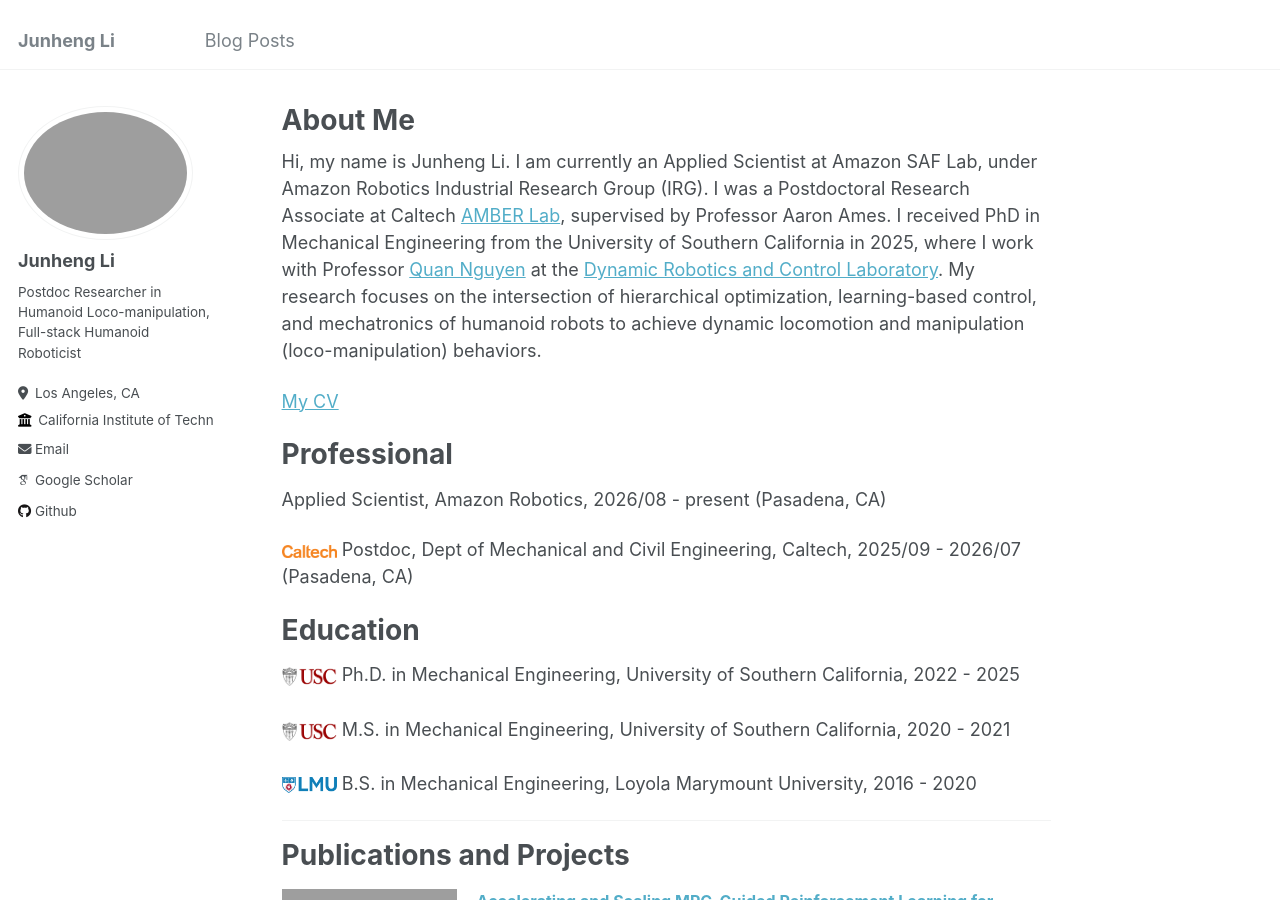
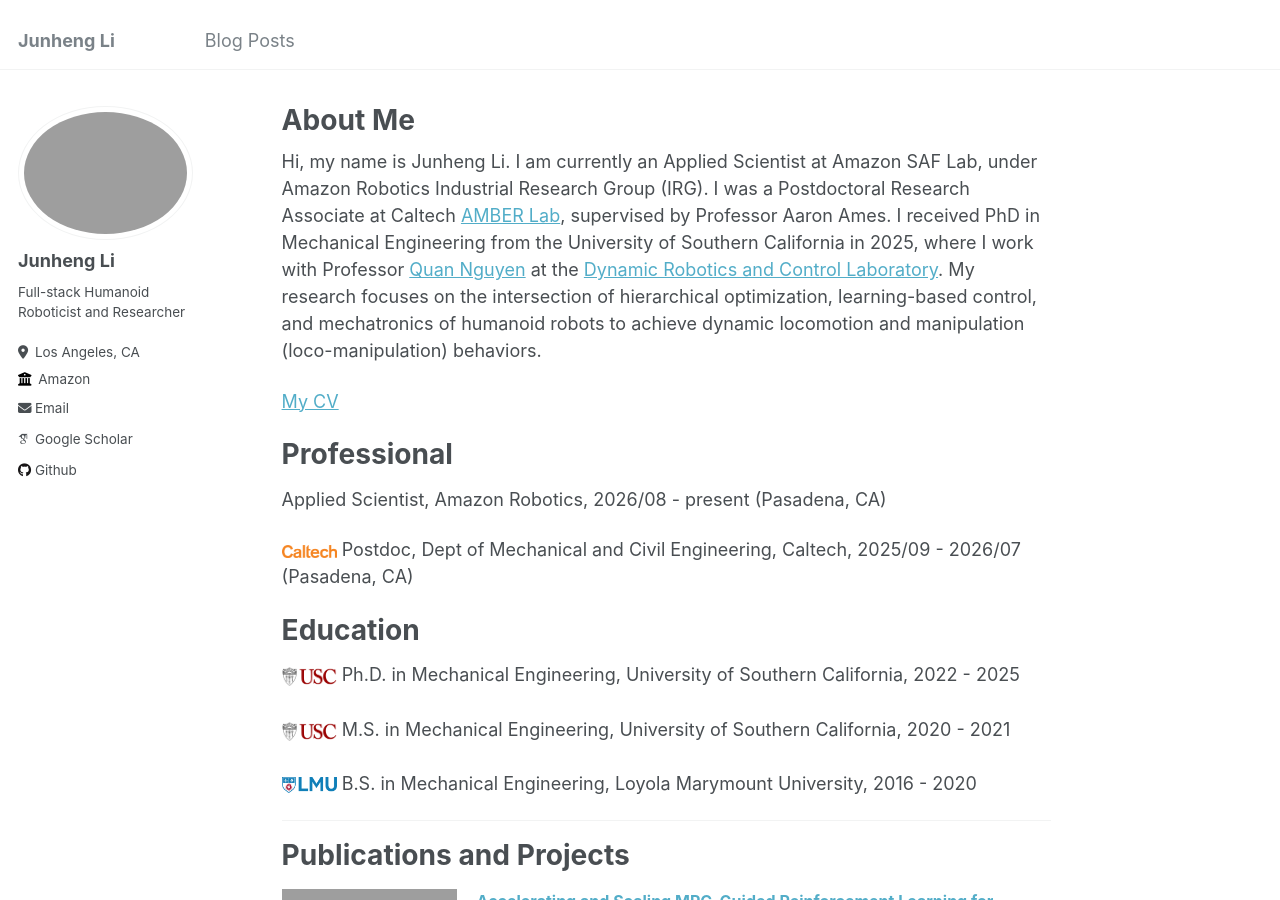
Before and after one commit to junhengl/junhengl.github.io, a Jekyll site: the page built from _pages/about.md, in a window 1280 px wide and 900 px high. Built offline with Jekyll 4.4.1, drawn with Linux system fonts in a browser that asks for light colours; some web fonts are replaced.

Commit message:
Update personal information in _config.yml

```diff
--- a/_config.yml
+++ b/_config.yml
@@ -24,11 +24,11 @@ author:
   avatar           : "website_profile.jpg"
   name             : "Junheng Li"
   pronouns         : # example: "she/her"
-  bio              : "Postdoc Researcher in Humanoid Loco-manipulation, Full-stack Humanoid Roboticist"
+  bio              : "Full-stack Humanoid Roboticist and Researcher"
   location         : "Los Angeles, CA"
-  employer         : "California Institute of Technology"
+  employer         : "Amazon"
   uri              : # URL
-  email            : "junhengl@caltech.edu"
+  email            : "junheng.carl.li@gmail.edom"
 
   # Academic websites
   arxiv            : # URL - Update with the correct link to your profile
```
